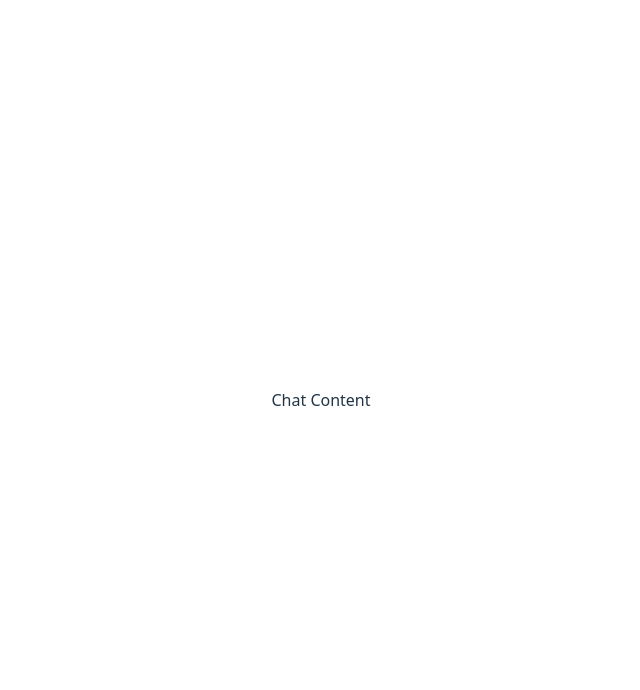
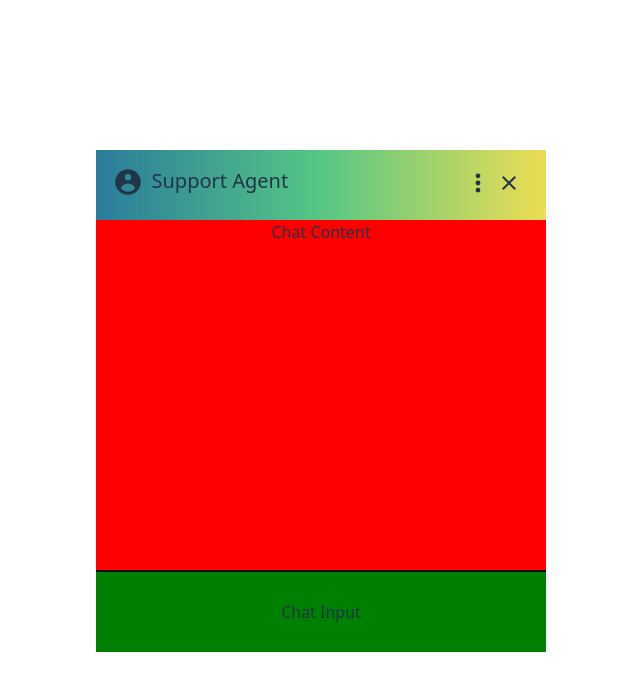
Before and after one commit to ronBP95/chatboss_js, a React (Vite) app: page / in a window 1280 px wide. Shown: the top 690 px of the page, without its empty margins (319-959 px from the left). Built offline with nearby package versions, Linux system fonts and the light colour scheme.

Commit message:
Add react icons, build out base for chatbot, set css

```diff
--- a/package.json
+++ b/package.json
@@ -10,8 +10,10 @@
     "preview": "vite preview"
   },
   "dependencies": {
+    "@react-icons/all-files": "^4.1.0",
     "react": "^19.1.0",
-    "react-dom": "^19.1.0"
+    "react-dom": "^19.1.0",
+    "react-icons": "^5.5.0"
   },
   "devDependencies": {
     "@eslint/js": "^9.30.1",
--- a/src/App.css
+++ b/src/App.css
@@ -3,4 +3,50 @@
   margin: 0 auto;
   padding: 2rem;
   text-align: center;
+  height: 100%;
 }
+
+.parentContainer {
+  background-color: white;
+  width: 450px;
+  height: 500px;
+}
+
+.userName {
+  background: linear-gradient(90deg,rgba(42, 123, 155, 1) 0%, rgba(87, 199, 133, 1) 50%, rgba(237, 221, 83, 1) 100%);
+  display: flex;
+  justify-content:space-between;
+  flex-direction: row;
+  padding: 1em;
+  border-bottom: 1px;
+}
+
+.userIcons {
+  display: flex;
+}
+
+.userText {
+  font-size: 15pt;
+  margin-left: 7.5px;
+}
+
+.userButtons {
+  margin: 5px;
+  display: flex;
+  width: 15%;
+  justify-content: space-around;
+}
+
+.chatBox {
+  background-color: red;
+  height: 70%;
+}
+
+.chatInput {
+  display: flex;
+  justify-content: center;
+  align-items: center;
+  background-color: green;
+  border-top: 2px solid black;
+  height: 16%;
+}
--- a/src/App.jsx
+++ b/src/App.jsx
@@ -1,14 +1,30 @@
 import './App.css'
+
+// Icon Imports
+import { HiUserCircle, HiDotsVertical } from "react-icons/hi";
+import { IoMdClose } from "react-icons/io";
 
 function App() {
   return (
     <>
       <div className="parentContainer">
-        <div className="userName">
-          <div className="chatBox">
-            Chat Content
-          </div>
-        </div>
+            <div className="userName">
+              <div className="userIcons">
+                <div><HiUserCircle size ="2em"/></div>
+                <div className="userText">Support Agent</div>
+              </div>
+                <div className="userButtons">
+                  <HiDotsVertical size="1.5em"/>
+                  <IoMdClose size="1.5em"/>
+                </div>
+            </div>
+
+            <div className="chatBox">
+              Chat Content
+            </div>
+            <div className="chatInput">
+              Chat Input
+            </div>
       </div>
     </>
   )
```
Also changed, not shown: 1 other file (tests, documents, lock files or other folders).
